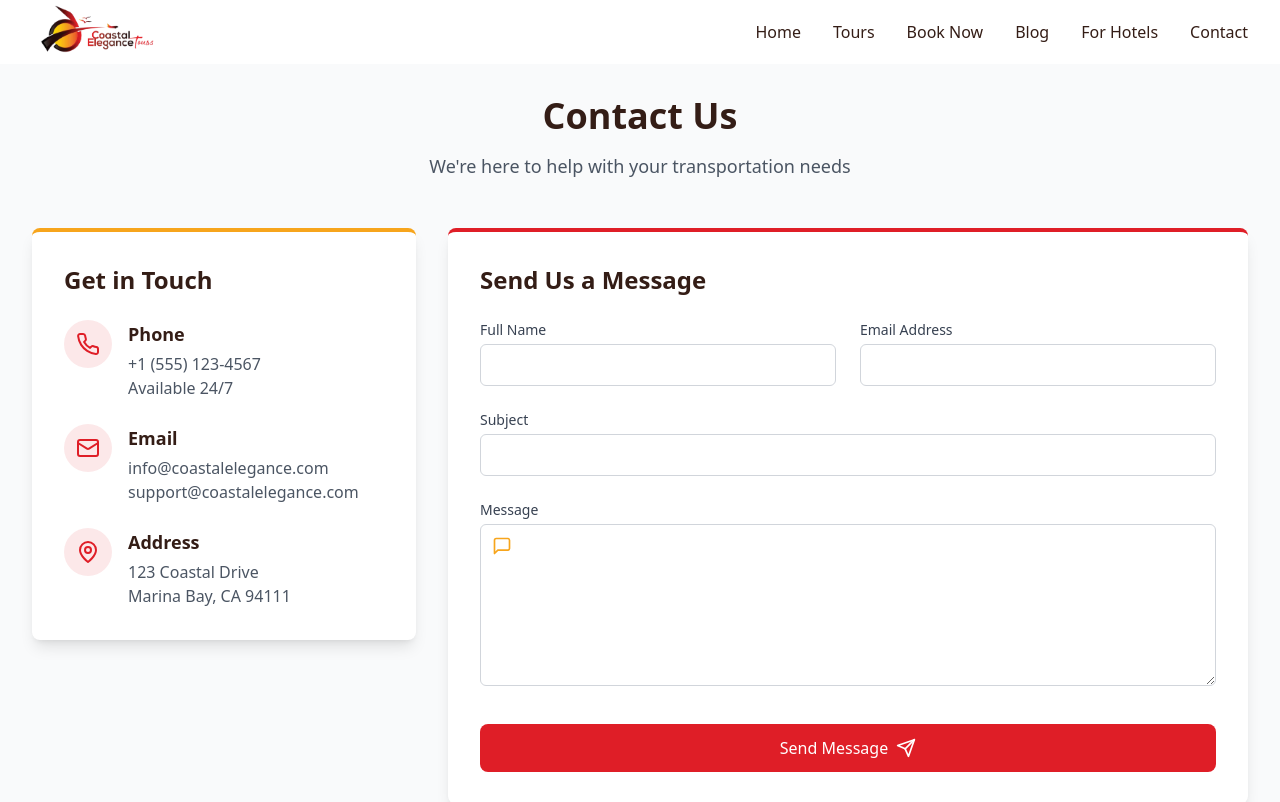
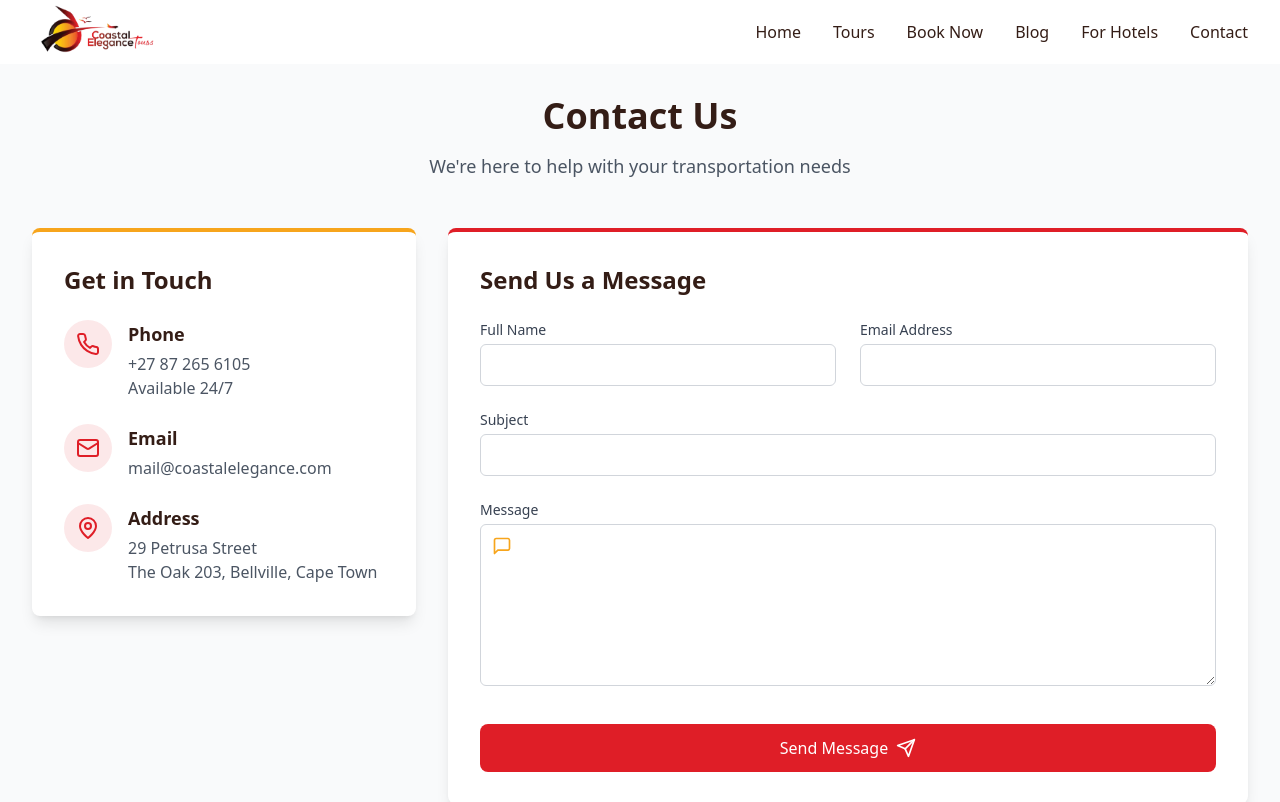
Before and after one commit to Psybah/coastal-elegance, a React (Vite) app: page /contact in a window 1280 px wide. Shown: the top 802 px of the page. Built offline with nearby package versions, Linux system fonts and the light colour scheme.

Commit message:
Update the contact page with accurate contact info

```diff
--- a/src/pages/Contact.tsx
+++ b/src/pages/Contact.tsx
@@ -46,7 +46,7 @@ const Contact = () => {
                   </div>
                   <div>
                     <h3 className="text-lg font-semibold mb-1 text-brand-brown">Phone</h3>
-                    <p className="text-gray-600">+1 (555) 123-4567</p>
+                    <p className="text-gray-600">+27 87 265 6105</p>
                     <p className="text-gray-600">Available 24/7</p>
                   </div>
                 </div>
@@ -59,8 +59,8 @@ const Contact = () => {
                   </div>
                   <div>
                     <h3 className="text-lg font-semibold mb-1 text-brand-brown">Email</h3>
-                    <p className="text-gray-600">info@coastalelegance.com</p>
-                    <p className="text-gray-600">support@coastalelegance.com</p>
+                    <p className="text-gray-600">mail@coastalelegance.com
+                    </p>
                   </div>
                 </div>
 
@@ -72,8 +72,8 @@ const Contact = () => {
                   </div>
                   <div>
                     <h3 className="text-lg font-semibold mb-1 text-brand-brown">Address</h3>
-                    <p className="text-gray-600">123 Coastal Drive</p>
-                    <p className="text-gray-600">Marina Bay, CA 94111</p>
+                    <p className="text-gray-600">29 Petrusa Street</p>
+                    <p className="text-gray-600">The Oak 203, Bellville, Cape Town</p>
                   </div>
                 </div>
               </div>
```
